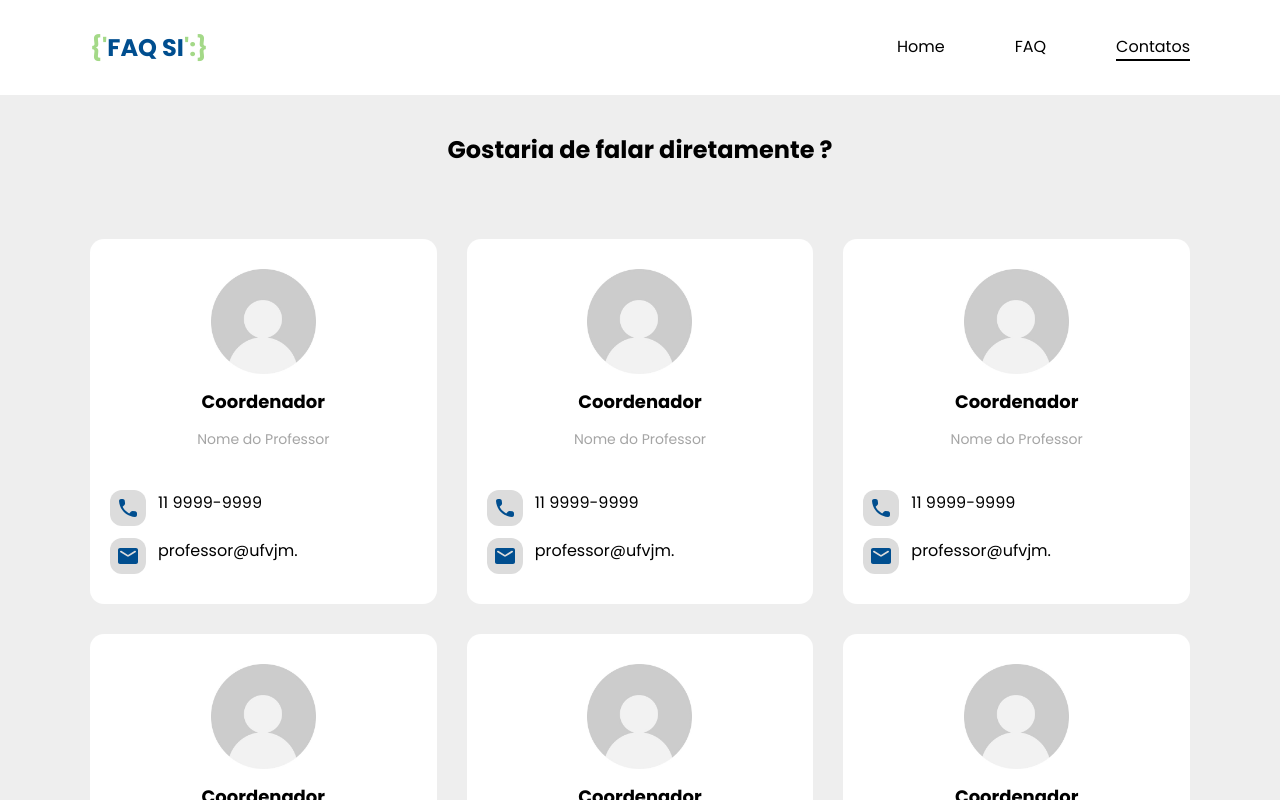
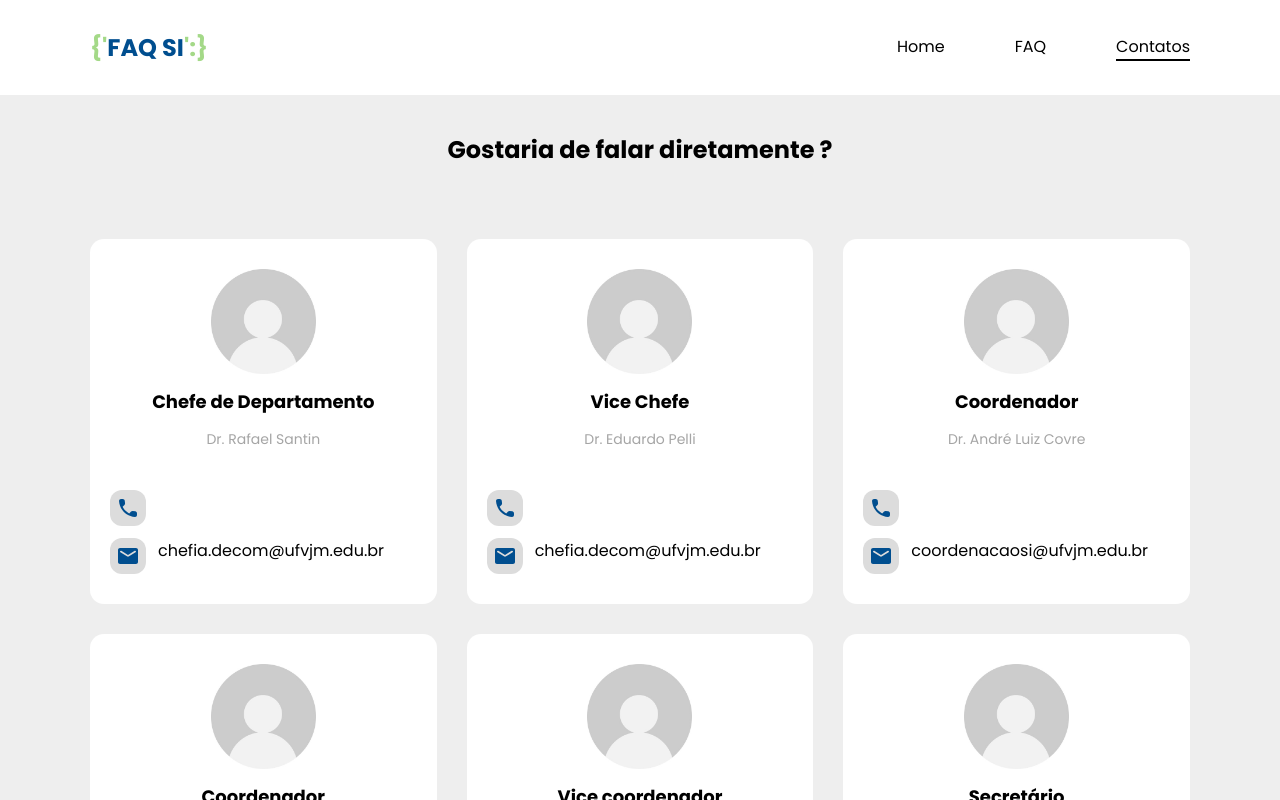
Before and after one commit to Mariano-SI/TP-GPS, a React (Vite) app: page /contact in a window 1280 px wide. Shown: the top 800 px of the page. Built offline with nearby package versions, Linux system fonts and the light colour scheme.

Commit message:
subindo contatos

```diff
--- a/src/features/Contact/Components/ContactCard/ContactCard.style.tsx
+++ b/src/features/Contact/Components/ContactCard/ContactCard.style.tsx
@@ -62,4 +62,5 @@ export const ContactCardStyled = styled.div`
     .iconContainer > svg{
         fill: #004E8F;
     }
+
 `
--- a/src/features/Contact/Pages/ContactPage/ContactPage.tsx
+++ b/src/features/Contact/Pages/ContactPage/ContactPage.tsx
@@ -4,55 +4,11 @@ import ContactCard from '../../Components/ContactCard/ContactCard'
 
 
 const contacts = [
-    {
-        contactName: 'Coordenador',
-        answerable: 'Nome do Professor',
-        phone: '11 9999-9999',
-        email:'professor@ufvjm.',
-        photo:''
-    },
-    {
-        contactName: 'Coordenador',
-        answerable: 'Nome do Professor',
-        phone: '11 9999-9999',
-        email:'professor@ufvjm.',
-        photo:''
-    },
-    {
-        contactName: 'Coordenador',
-        answerable: 'Nome do Professor',
-        phone: '11 9999-9999',
-        email:'professor@ufvjm.',
-        photo:''
-    },
-    {
-        contactName: 'Coordenador',
-        answerable: 'Nome do Professor',
-        phone: '11 9999-9999',
-        email:'professor@ufvjm.',
-        photo:''
-    },
-    {
-        contactName: 'Coordenador',
-        answerable: 'Nome do Professor',
-        phone: '11 9999-9999',
-        email:'professor@ufvjm.',
-        photo:''
-    },
-    {
-        contactName: 'Coordenador',
-        answerable: 'Nome do Professor',
-        phone: '11 9999-9999',
-        email:'professor@ufvjm.',
-        photo:''
-    },
-    {
-        contactName: 'Coordenador',
-        answerable: 'Nome do Professor',
-        phone: '11 9999-9999',
-        email:'professor@ufvjm.',
-        photo:''
-    },
+    { contactName: 'Chefe de Departamento', answerable: 'Dr. Rafael Santin', phone: null, email: 'chefia.decom@ufvjm.edu.br', photo: '' },
+    { contactName: 'Vice Chefe', answerable: 'Dr. Eduardo Pelli', phone: null, email: 'chefia.decom@ufvjm.edu.br', photo: null },
+    { contactName: 'Coordenador', answerable: 'Dr. André Luiz Covre', phone: null, email: 'coordenacaosi@ufvjm.edu.br', photo: null },
+    { contactName: 'Coordenador', answerable: 'Dr. André Luiz Covre', phone: null, email: 'andre.covre@ufvjm.edu.br', photo: null },
+    { contactName: 'Vice coordenador', answerable: 'Leonardo Lana de Carvalho', phone: null, email: 'lanadecarvalholeonardo@gmail.com', photo: null }, { contactName: 'Secretário', answerable: 'Evandro das Mercês Amorim', phone: '(38) 3532-1223', email: 'secretaria.si@ufvjm.edu.br', photo: null }
 ]
 
 function ContactPage({}: Props) {
```
